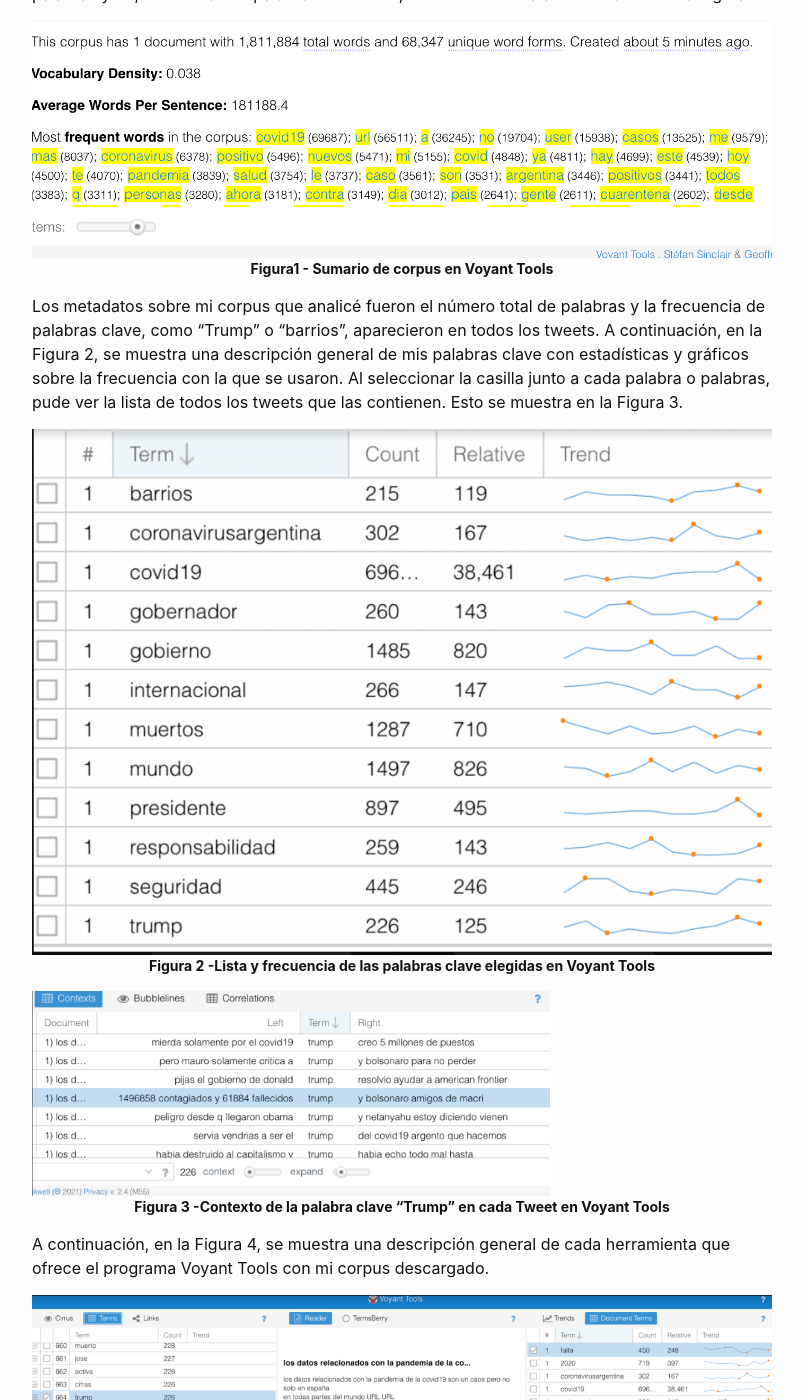
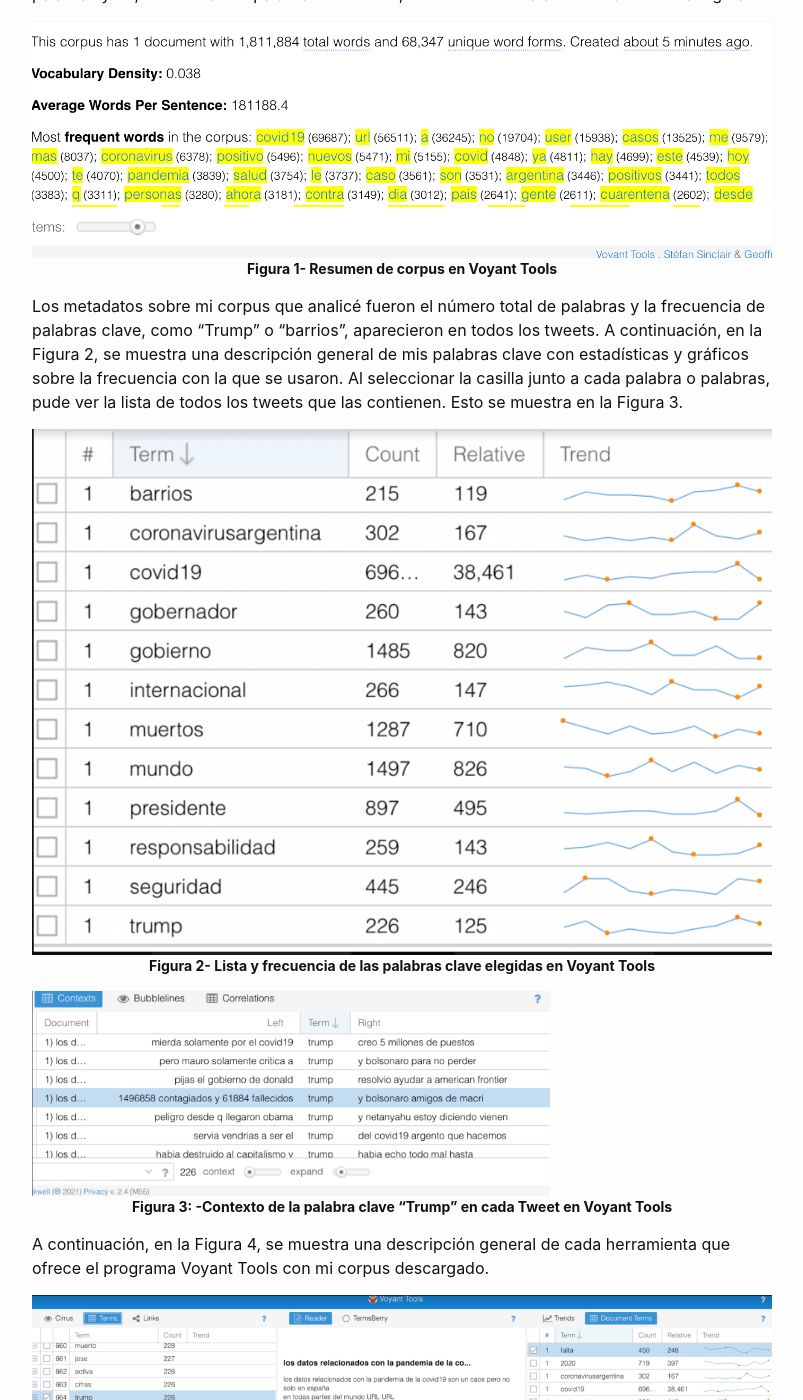
Before and after one commit to gmagnant00/gmagnant00.github.io, a Jekyll site: the page built from _posts/2021-12-8-ensayo4.md, in a window 1280 px wide and 1400 px high, scrolled down 2346 px. Shown: the whole window, without its empty margins (238-1041 px from the left). Built offline with Jekyll 4.4.1, drawn with Linux system fonts in a browser that asks for light colours.

Commit message:
Update 2021-12-8-ensayo4.md

```diff
--- a/_posts/2021-12-8-ensayo4.md
+++ b/_posts/2021-12-8-ensayo4.md
@@ -39,7 +39,7 @@ Una de las partes de Voyant Tools que resultó ser la más útil fue la página
  <figure>
   <img src="/assets/images/fig1.png" alt="Sumario" style="width:100%">
   <figcaption align = "center">
-  <b>Figura1 - Sumario de corpus en Voyant Tools</b>
+  <b>Figura 1- Resumen de corpus en Voyant Tools</b>
   </figcaption>
 </figure>
 
@@ -49,7 +49,7 @@ Los metadatos sobre mi corpus que analicé fueron el número total de palabras y
 <figure>
   <img src="/assets/images/fig2.png" alt="Sumario" style="width:100%">
   <figcaption align = "center">
-  <b>Figura 2 -Lista y frecuencia de las palabras clave elegidas en Voyant Tools</b>
+  <b>Figura 2- Lista y frecuencia de las palabras clave elegidas en Voyant Tools</b>
   </figcaption>
 </figure>
 
@@ -57,7 +57,7 @@ Los metadatos sobre mi corpus que analicé fueron el número total de palabras y
 <figure>
   <img src="/assets/images/fig3.png" alt="Sumario" style="width:70%">
   <figcaption align = "center">
-  <b>Figura 3 -Contexto de la palabra clave “Trump” en cada Tweet en Voyant Tools</b>
+  <b>Figura 3: -Contexto de la palabra clave “Trump” en cada Tweet en Voyant Tools</b>
   </figcaption>
 </figure>
 
```
